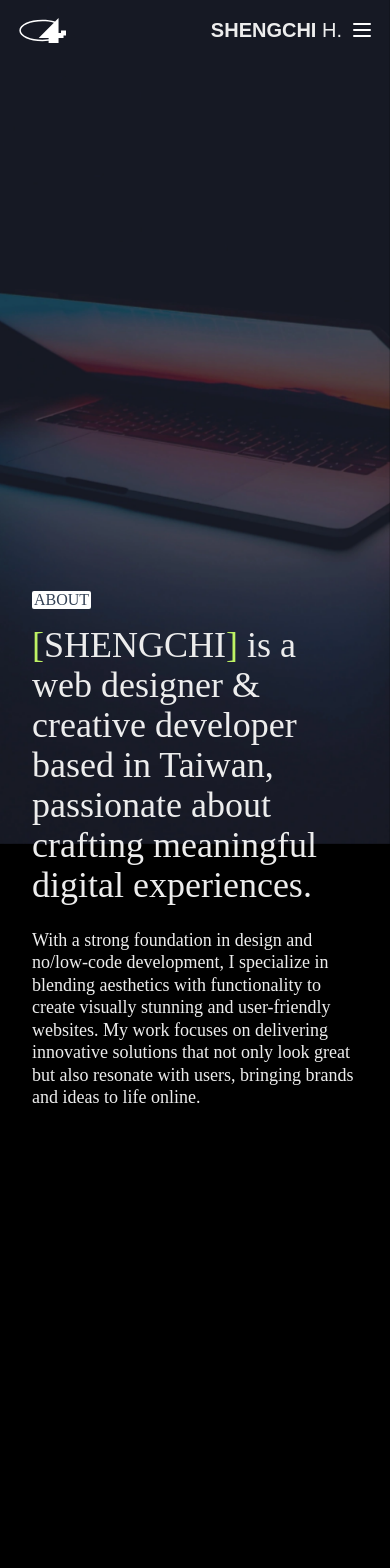
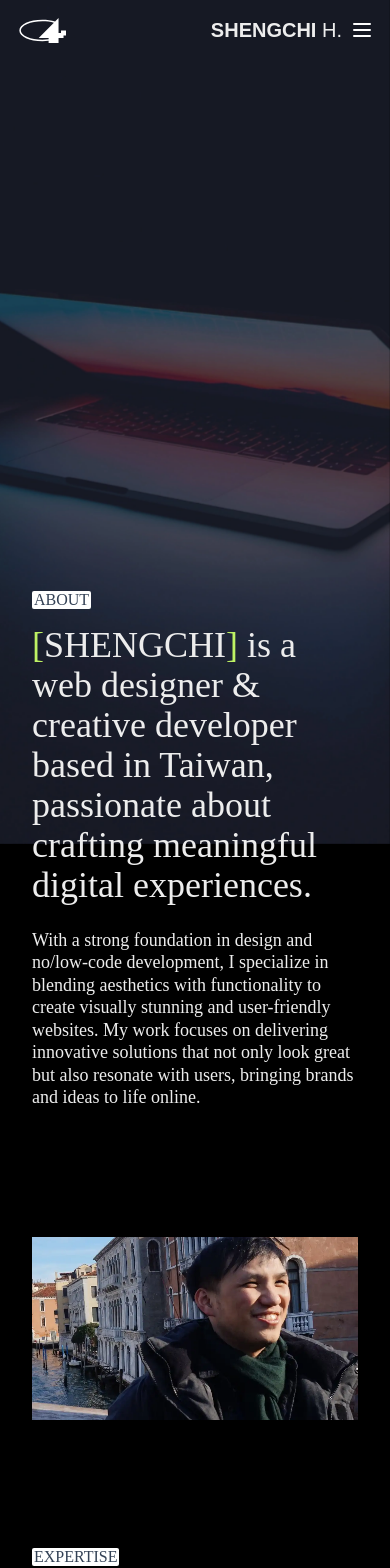
Before and after one commit to josh4work0224/main-portfolio, a Next.js app: page /about in a window 390 px wide. Shown: the top 1568 px of the page. Built offline with nearby package versions, Linux system fonts and the light colour scheme; a web font is replaced by a local one.

Commit message:
Improve mobile responsiveness in About page layout and styling

```diff
--- a/src/pages/about.js
+++ b/src/pages/about.js
@@ -16,7 +16,7 @@ export default function Archive() {
             priority
           />
         </div>
-        <div className="lg:col-span-5 w-full pt-[70vh] flex flex-col gap-4 mb-64">
+        <div className="lg:col-span-5 w-full pt-[70vh] flex flex-col gap-4 lg:mb-64 mb-32">
           <span className="px-[2px] py-[1px] bg-white text-slate-700 text-md leading-none uppercase self-start rounded-[2px]">
             About
           </span>
@@ -34,13 +34,13 @@ export default function Archive() {
             resonate with users, bringing brands and ideas to life online.
           </p>
         </div>
-        <div className="lg:col-span-2 lg:col-start-7 pt-[70vh] pb-[8rem] flex flex-row justify-end">
+        <div className="lg:col-span-2 lg:col-start-7 lg:pt-[70vh] pb-[8rem] flex flex-row justify-end">
           <PixelatedImage
             src="/assets/personal-img.webp"
             alt="background"
             width={1920}
             height={1080}
-            className="object-cover lg:sticky lg:top-[20vh] lg:max-w-[20rem] h-[30vh] max-h-[10rem]"
+            className="object-cover lg:sticky lg:top-[20vh] lg:max-w-[20rem] h-[30vh] lg:max-h-[10rem] max-h-max"
           />
         </div>
 
@@ -91,12 +91,12 @@ export default function Archive() {
             </p>
           </div>
         </div>
-        <div className="lg:col-span-8 w-full flex flex-col gap-4 lg:gap-y-8 mb-4 lg:grid lg:grid-cols-8">
+        <div className="lg:col-span-8 w-full flex flex-col gap-8 lg:gap-y-8 mb-4 lg:grid lg:grid-cols-8">
           <span className="px-[2px] py-[1px] bg-white text-slate-700 text-md leading-none uppercase self-start rounded-[2px] lg:justify-self-start">
             Experiences
           </span>
           <div
-            className="flex flex-col lg:col-span-3 lg:col-start-1 p-8 border relative bg-slate-100/5 border-white/10 gap-2 backdrop-blur-md rounded-[2px] mb-8"
+            className="flex flex-col lg:col-span-3 lg:col-start-1 lg:p-8 p-4 border relative bg-slate-100/5 border-white/10 gap-2 backdrop-blur-md rounded-[2px] lg:mb-8 mb-0"
             style={{
               backgroundImage: "url('./assets/tenten_logo.svg')",
               backgroundSize: "auto 10rem",
@@ -125,7 +125,7 @@ export default function Archive() {
             </ul>
           </div>
           <div
-            className="flex flex-col lg:col-span-3 lg:col-start-3 p-8 border relative bg-slate-100/5 border-white/10 gap-2 backdrop-blur-md rounded-[2px] mb-8"
+            className="flex flex-col lg:col-span-3 lg:col-start-3 lg:p-8 p-4 border relative bg-slate-100/5 border-white/10 gap-2 backdrop-blur-md rounded-[2px] lg:mb-8 mb-0"
             style={{
               backgroundImage: "url('./assets/net_logo.svg')",
               backgroundSize: "auto 10rem",
@@ -150,7 +150,7 @@ export default function Archive() {
             </ul>
           </div>
           <div
-            className="flex flex-col lg:col-span-3 lg:col-start-5 p-8 border relative bg-slate-100/5 border-white/10 gap-2 backdrop-blur-md rounded-[2px] mb-8"
+            className="flex flex-col lg:col-span-3 lg:col-start-5 lg:p-8 p-4 border relative bg-slate-100/5 border-white/10 gap-2 backdrop-blur-md rounded-[2px] lg:mb-8 mb-0"
             style={{
               backgroundImage: "url('./assets/domus_logo.svg')",
               backgroundSize: "auto 10rem",
@@ -176,7 +176,7 @@ export default function Archive() {
             </ul>
           </div>
           <Link
-            className="flex flex-col lg:col-span-2 lg:col-start-7 py-4 px-8 border relative bg-slate-100/5 border-white/10 rounded-[2px] backdrop-blur-md"
+            className="flex flex-col lg:col-span-2 lg:col-start-7 py-4 lg:px-8 px-4 border relative bg-slate-100/5 border-white/10 rounded-[2px] backdrop-blur-md"
             href="https://linkedin.com/in/sheng-chi-huang-9600371a7"
             target="_blank"
           >
```
